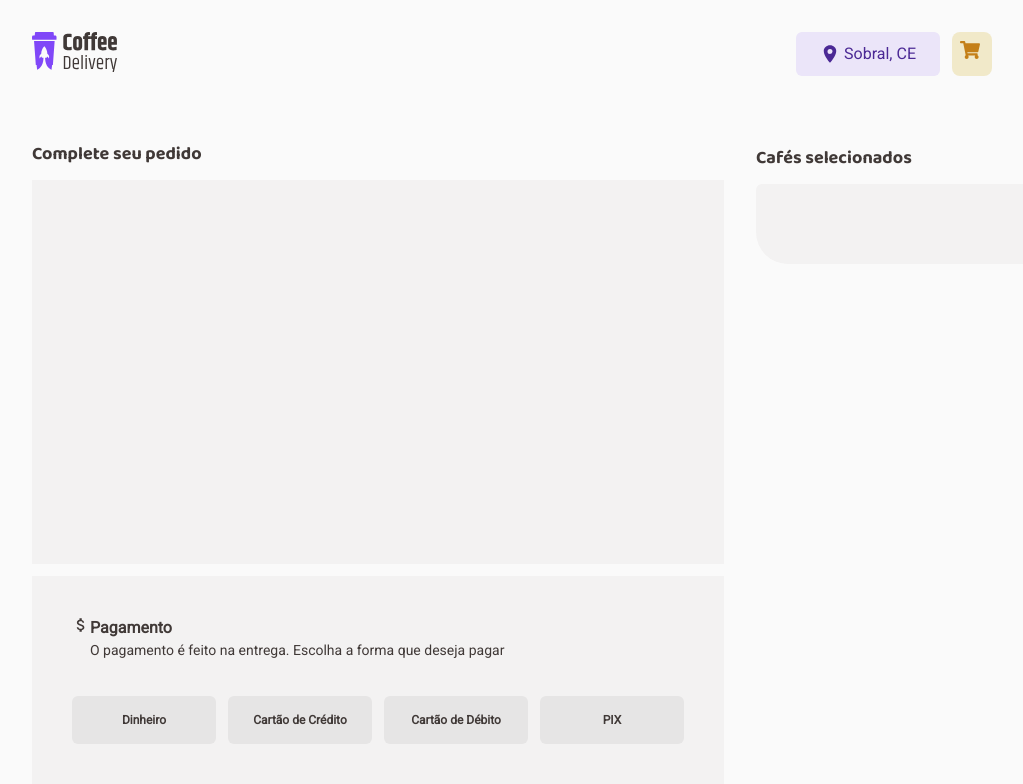
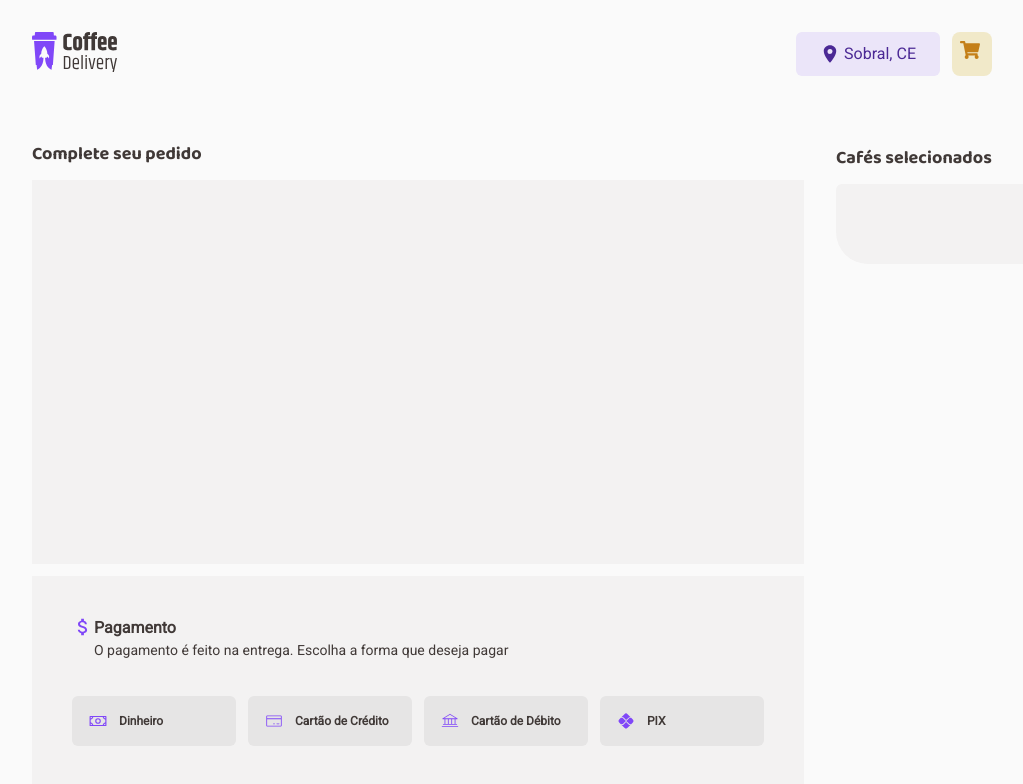
Before and after one commit to Hzimr/Desafio02CoffeeDelivery, a Next.js app: page /Checkout in a window 1280 px wide. Shown: the top 784 px of the page, without its empty margins (128-1151 px from the left). Built offline with nearby package versions, Linux system fonts and the light colour scheme.

Commit message:
feat: complete styles for input radio

```diff
--- a/app/Checkout/page.tsx
+++ b/app/Checkout/page.tsx
@@ -1,5 +1,6 @@
 import { Baloo_2 } from "next/font/google";
-import { MdOutlineAttachMoney } from "react-icons/md";
+import { MdOutlineAttachMoney, MdPix } from "react-icons/md";
+import { PiBankLight, PiCreditCardLight, PiMoney } from "react-icons/pi";
 
 const baloo2 = Baloo_2({
   subsets: ["latin-ext"],
@@ -15,7 +16,10 @@ export default function CheckoutPage() {
             <div className="h-96 bg-baseCard"></div>
             <div className="flex h-52 flex-col gap-8 bg-baseCard p-10">
               <section className="flex flex-row justify-start">
-                <MdOutlineAttachMoney />
+                <MdOutlineAttachMoney
+                  className="font-light text-purple"
+                  size={22}
+                />
                 <div>
                   <h3 className="text-base">Pagamento</h3>
                   <p className="text-sm font-normal">
@@ -25,30 +29,42 @@ export default function CheckoutPage() {
                 </div>
               </section>
               <div className="flex flex-row gap-3 pt-1">
+                <label className="flex items-center rounded-md border border-transparent bg-baseButton px-4 hover:cursor-pointer has-[:checked]:border has-[:checked]:border-purple has-[:checked]:bg-purpleLight">
+                  <PiMoney className="text-purple" />
                   <input
-                  className="w-36 appearance-none rounded-md bg-baseButton text-xs after:box-border after:block after:w-36 after:py-4 after:text-center after:content-[attr(value)] checked:after:rounded-md checked:after:border checked:after:border-purple checked:after:bg-purpleLight hover:cursor-pointer"
+                    className="appearance-none rounded-md text-xs after:box-border after:block after:w-28 after:py-4 after:pl-3 after:content-[attr(value)]"
                     type="radio"
                     name="pgto"
                     value="Dinheiro"
                   />
+                </label>
+                <label className="flex items-center rounded-md border border-transparent bg-baseButton px-4 hover:cursor-pointer has-[:checked]:border has-[:checked]:border-purple has-[:checked]:bg-purpleLight">
+                  <PiCreditCardLight className="text-purple" />
                   <input
-                  className="w-36 appearance-none rounded-md bg-baseButton text-xs after:box-border after:block after:w-36 after:py-4 after:text-center after:content-[attr(value)] checked:after:rounded-md checked:after:border checked:after:border-purple checked:after:bg-purpleLight hover:cursor-pointer"
+                    className="appearance-none rounded-md text-xs after:box-border after:block after:w-28 after:py-4 after:pl-3 after:content-[attr(value)]"
                     type="radio"
                     name="pgto"
                     value="Cartão de Crédito"
                   />
+                </label>
+                <label className="flex items-center rounded-md border border-transparent bg-baseButton px-4 hover:cursor-pointer has-[:checked]:border has-[:checked]:border-purple has-[:checked]:bg-purpleLight">
+                  <PiBankLight className="text-purple" />
                   <input
-                  className="w-36 appearance-none rounded-md bg-baseButton text-xs after:box-border after:block after:w-36 after:py-4 after:text-center after:content-[attr(value)] checked:after:rounded-md checked:after:border checked:after:border-purple checked:after:bg-purpleLight hover:cursor-pointer"
+                    className="appearance-none rounded-md text-xs after:box-border after:block after:w-28 after:py-4 after:pl-3 after:content-[attr(value)]"
                     type="radio"
                     name="pgto"
                     value="Cartão de Débito"
                   />
+                </label>
+                <label className="flex items-center rounded-md border border-transparent bg-baseButton px-4 hover:cursor-pointer has-[:checked]:border has-[:checked]:border-purple has-[:checked]:bg-purpleLight">
+                  <MdPix className="text-purple" />
                   <input
-                  className="w-36 appearance-none rounded-md bg-baseButton text-xs after:box-border after:block after:w-36 after:py-4 after:text-center after:content-[attr(value)] checked:after:rounded-md checked:after:border checked:after:border-purple checked:after:bg-purpleLight hover:cursor-pointer"
+                    className="appearance-none rounded-md text-xs after:box-border after:block after:w-28 after:py-4 after:pl-3 after:content-[attr(value)]"
                     type="radio"
                     name="pgto"
                     value="PIX"
                   />
+                </label>
               </div>
             </div>
           </div>
```
Lines whose indentation alone changed are shown as unchanged.
